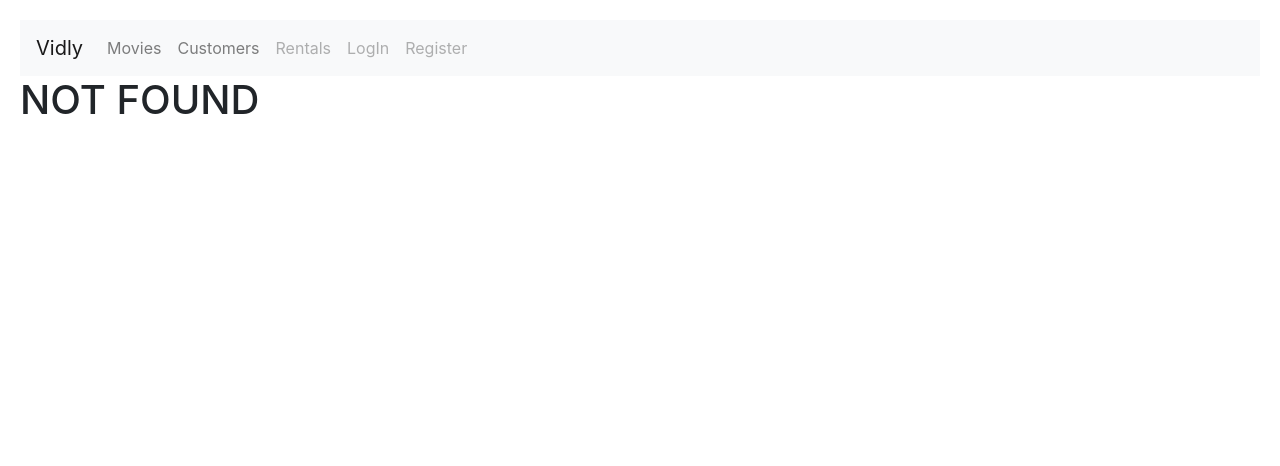
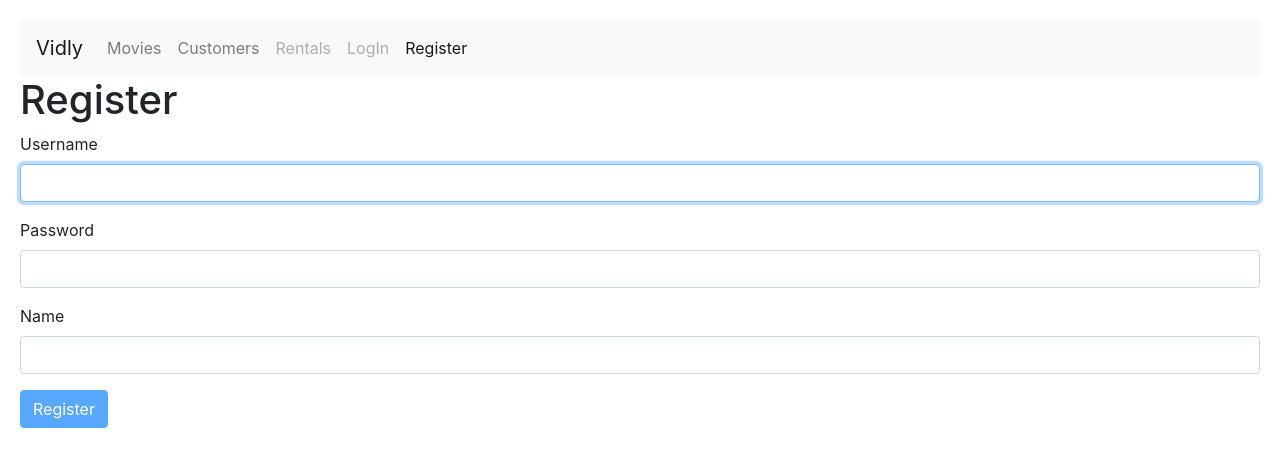
Before and after one commit to natuShubham96/vidly, a React (Create React App) app: page /register in a window 1280 px wide. Before the commit this address led to /not-found. Shown: the top 466 px of the page. Built offline with nearby package versions, Linux system fonts and the light colour scheme.

Commit message:
Implemented Register Form

```diff
--- a/src/App.js
+++ b/src/App.js
@@ -1,19 +1,21 @@
-import React, { Component } from "react";
-import Movies from "./Movies";
-import { Route, Redirect, Switch } from "react-router-dom";
-import Customers from "./components/customers";
-import Rentals from "./components/rentals";
-import NavBar from "./components/common/navBar";
-import NotFound from "./components/common/notFound";
-import LinkClick from "./components/common/linkClick";
-import LoginForm from "./components/common/loginForm";
+import React, {Component} from 'react';
+import Movies from './Movies';
+import {Route, Redirect, Switch} from 'react-router-dom';
+import Customers from './components/customers';
+import Rentals from './components/rentals';
+import NavBar from './components/common/navBar';
+import NotFound from './components/common/notFound';
+import LinkClick from './components/common/linkClick';
+import LoginForm from './components/common/loginForm';
+import RegisterForm from './components/registerForm';
 
 class App extends Component {
-  render() {
+  render () {
     return (
       <div>
         <NavBar />
         <Switch>
+          <Route path="/register" component={RegisterForm} />
           <Route path="/login" component={LoginForm} />
           <Route path="/movies/:id" component={LinkClick} />
           <Route path="/movies" component={Movies} />
--- a/src/components/common/navBar.jsx
+++ b/src/components/common/navBar.jsx
@@ -41,7 +41,7 @@ const NavBar = () => {
             </NavLink>
           </li>
           <li className="nav-item">
-            <NavLink className="nav-link disabled" to="/login">
+            <NavLink className="nav-link disabled" to="/register">
               Register
             </NavLink>
           </li>
--- /dev/null
+++ b/src/components/registerForm.jsx
@@ -0,0 +1,58 @@
+import React from 'react';
+import Form from './common/form';
+import Joi from 'joi-browser';
+
+class RegisterForm extends Form {
+  state = {
+    data: {username: '', password: '', name: ''},
+    errors: '',
+  };
+  schema = {
+    username: Joi.string()
+      .email()
+      .required()
+      .label('Username'),
+    password: Joi.string()
+      .min(5)
+      .required()
+      .label('Password'),
+    name: Joi.string()
+      .required()
+      .label('Name'),
+  };
+
+  doSubmit = () => {
+    //call server
+    //const userName = this.username.current.value;
+    console.log('Submitted');
+  };
+
+  render() {
+    return (
+      <div>
+        <h1>Register</h1>
+        <form onSubmit={this.handleSubmit}>
+          {this.renderInput(
+            'username',
+            'Username',
+            'username',
+            'usernameHelp',
+            true,
+            'email'
+          )}
+          {this.renderInput(
+            'password',
+            'Password',
+            'password',
+            'passwordHelp',
+            false
+          )}
+          {this.renderInput('name', 'Name', 'name', 'nameHelp', false)}
+          {this.renderButton('Register')}
+        </form>
+      </div>
+    );
+  }
+}
+
+export default RegisterForm;
```
